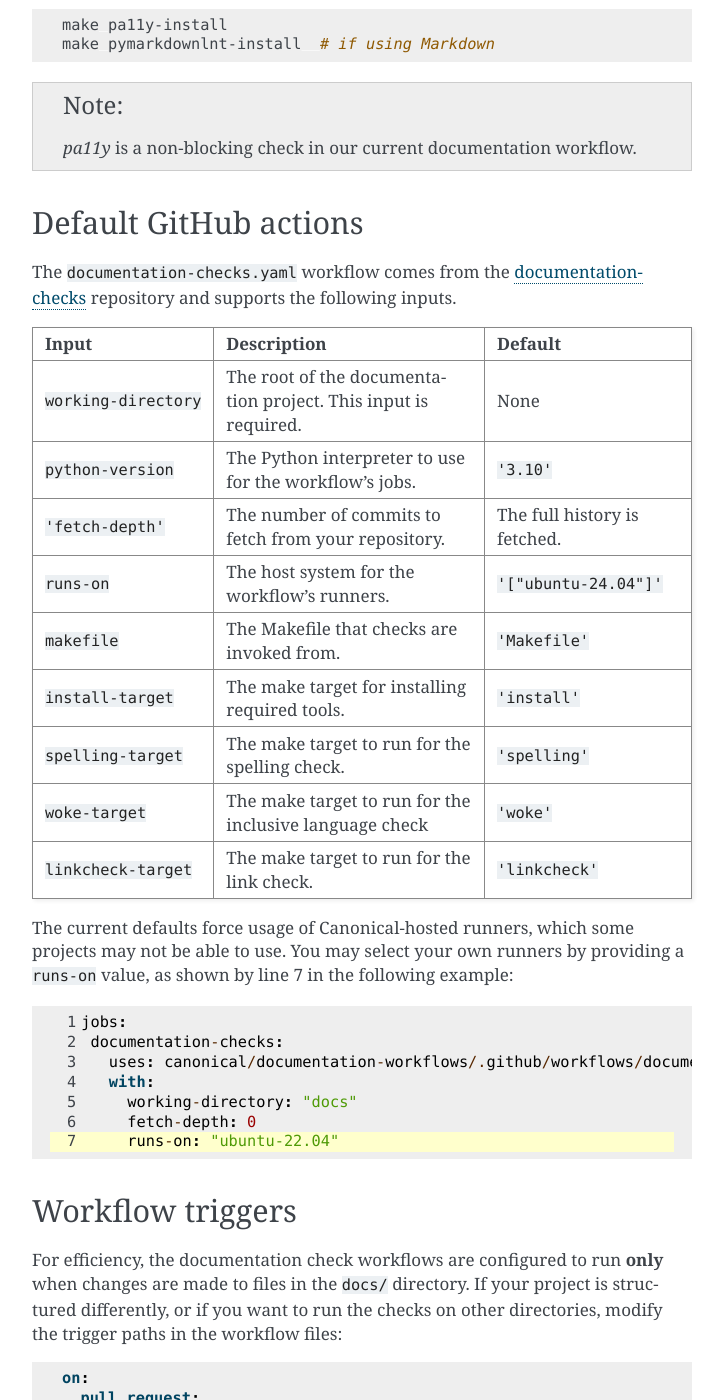
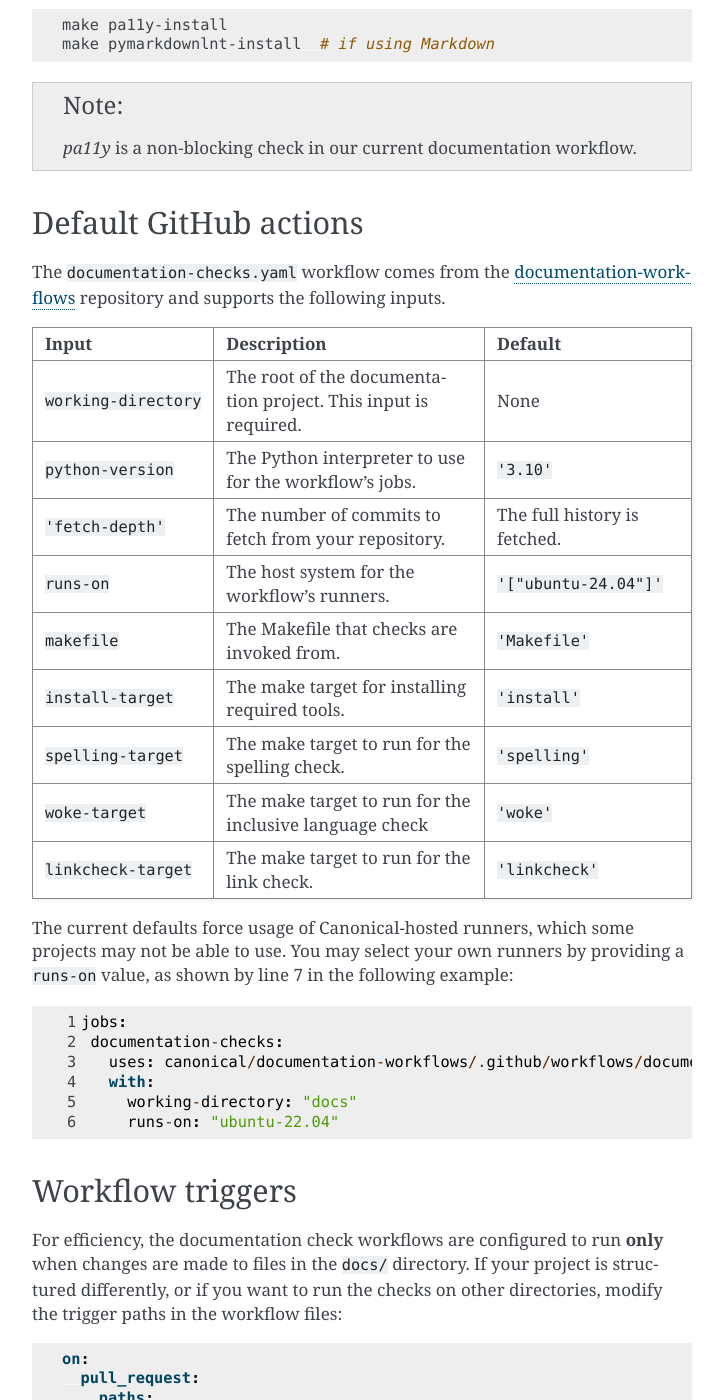
Before and after one commit to canonical/sphinx-docs-starter-pack, a Sphinx documentation site: the page built from docs/reference/automatic_checks.rst, in a window 1280 px wide and 1400 px high, scrolled down 677 px. Shown: the whole window, without its empty margins (388-1112 px from the left). Built offline with Sphinx 7.4.7, drawn with Linux system fonts in a browser that asks for light colours; pages that are not in the unit, such as notebooks, are missing from menus; cross-references to code outside the pages are shown as plain code.

Commit message:
docs: fix typo

```diff
--- a/docs/reference/automatic_checks.rst
+++ b/docs/reference/automatic_checks.rst
@@ -38,7 +38,7 @@ Default GitHub actions
 
 The :literalref:`documentation-checks.yaml
 <https://github.com/canonical/documentation-workflows/blob/main/.github/workflows/documentation-checks.yaml>`
-workflow comes from the `documentation-checks
+workflow comes from the `documentation-workflows
 <https://github.com/canonical/documentation-workflows>`_ repository and supports the
 following inputs.
 
@@ -89,7 +89,6 @@ value, as shown by line 7 in the following example:
       uses: canonical/documentation-workflows/.github/workflows/documentation-checks.yaml@main
       with:
         working-directory: "docs"
-        fetch-depth: 0
         runs-on: "ubuntu-22.04"
 
 Workflow triggers
```
